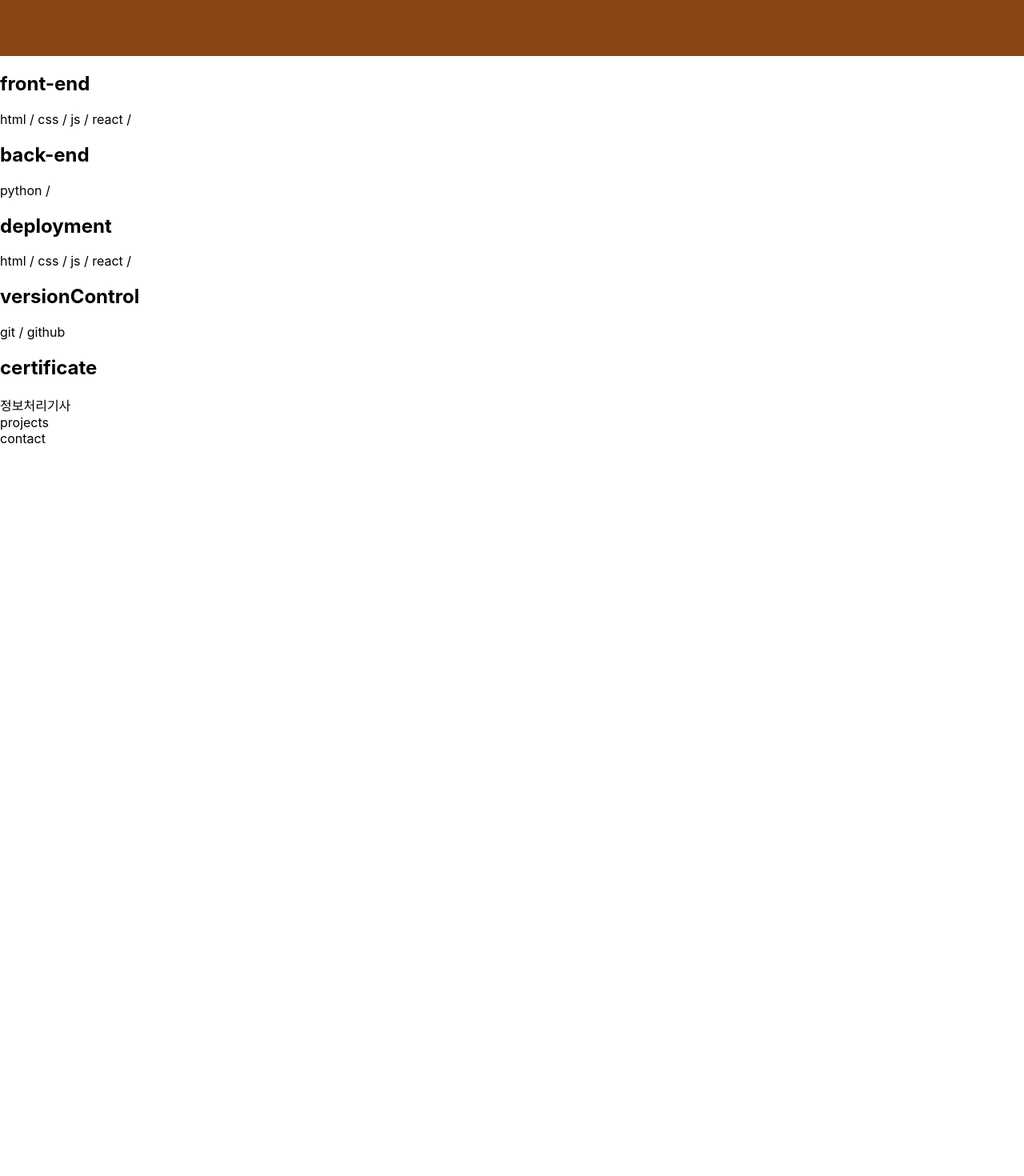
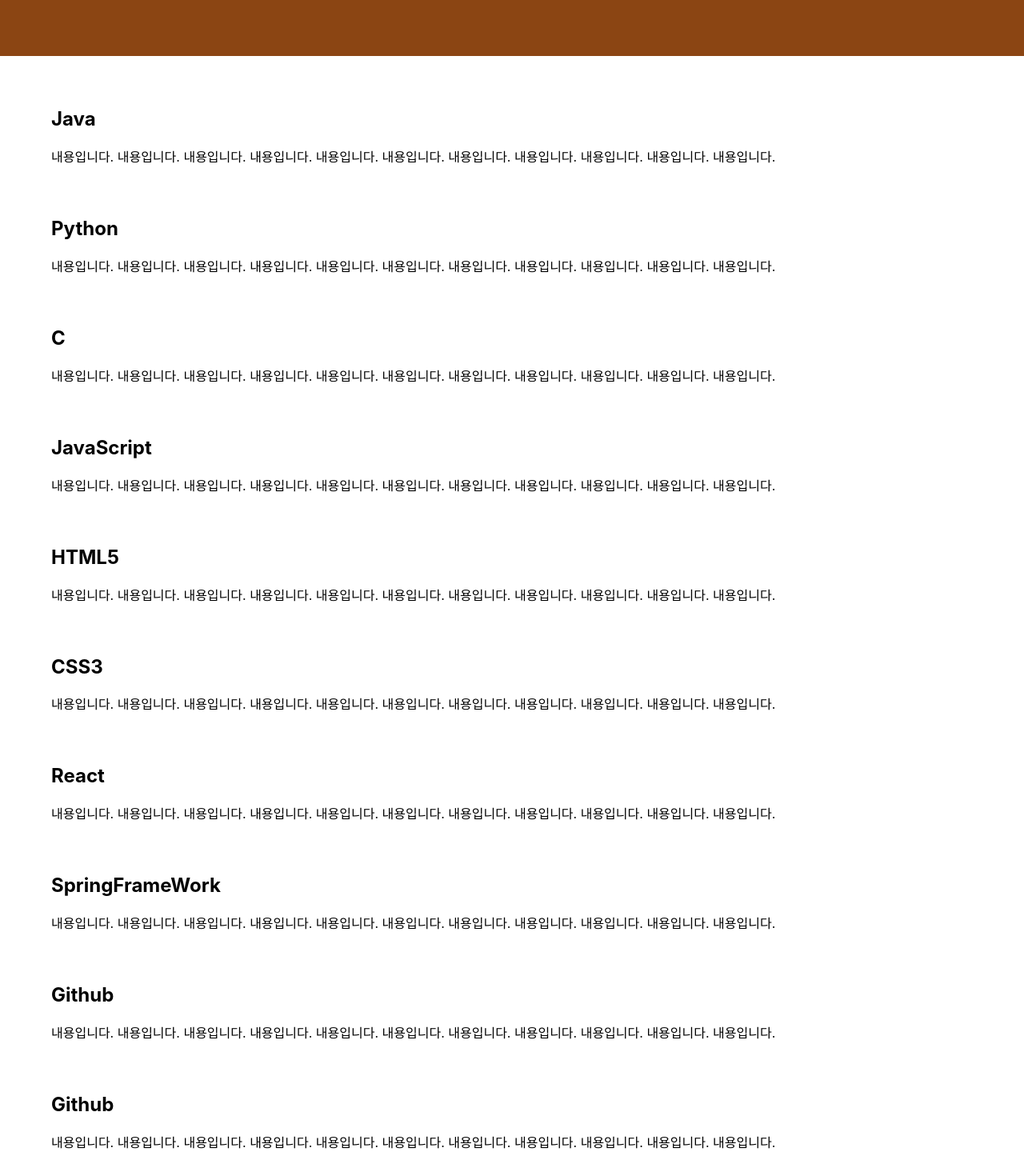
Before and after one commit to ghdnjs18/Portfolio, a React (Create React App) app: page / in a window 1280 px wide. Shown: the part 1040-2510 px from the top of the page at 80% size. Before the commit the page ends 1598 px from the top, so only its background shows below. Built offline with nearby package versions, Linux system fonts and the light colour scheme.

Commit message:
skils 레이아웃 변경

```diff
--- a/src/components/Skils.css
+++ b/src/components/Skils.css
@@ -0,0 +1,3 @@
+.front-end {
+  margin: 5%;
+}
--- a/src/components/Skils.js
+++ b/src/components/Skils.js
@@ -5,20 +5,84 @@
   return (
     <div className="skils">
       <div className="front-end">
-        <h2>front-end</h2>
-        html / css / js / react /
+        <h2>Java</h2>
+        <p>
+          내용입니다. 내용입니다. 내용입니다. 내용입니다. 내용입니다.
+          내용입니다. 내용입니다. 내용입니다. 내용입니다. 내용입니다.
+          내용입니다.
+        </p>
       </div>
-      <div className="back-end">
-        <h2>back-end</h2>python /
+      <div className="front-end">
+        <h2>Python</h2>
+        <p>
+          내용입니다. 내용입니다. 내용입니다. 내용입니다. 내용입니다.
+          내용입니다. 내용입니다. 내용입니다. 내용입니다. 내용입니다.
+          내용입니다.
+        </p>
       </div>
-      <div className="deployment">
-        <h2>deployment</h2>html / css / js / react /
+      <div className="front-end">
+        <h2>C</h2>
+        <p>
+          내용입니다. 내용입니다. 내용입니다. 내용입니다. 내용입니다.
+          내용입니다. 내용입니다. 내용입니다. 내용입니다. 내용입니다.
+          내용입니다.
+        </p>
       </div>
-      <div className="versionControl">
-        <h2>versionControl</h2>git / github
+      <div className="front-end">
+        <h2>JavaScript</h2>
+        <p>
+          내용입니다. 내용입니다. 내용입니다. 내용입니다. 내용입니다.
+          내용입니다. 내용입니다. 내용입니다. 내용입니다. 내용입니다.
+          내용입니다.
+        </p>
       </div>
-      <div className="certificate">
-        <h2>certificate</h2>정보처리기사
+      <div className="front-end">
+        <h2>HTML5</h2>
+        <p>
+          내용입니다. 내용입니다. 내용입니다. 내용입니다. 내용입니다.
+          내용입니다. 내용입니다. 내용입니다. 내용입니다. 내용입니다.
+          내용입니다.
+        </p>
+      </div>
+      <div className="front-end">
+        <h2>CSS3</h2>
+        <p>
+          내용입니다. 내용입니다. 내용입니다. 내용입니다. 내용입니다.
+          내용입니다. 내용입니다. 내용입니다. 내용입니다. 내용입니다.
+          내용입니다.
+        </p>
+      </div>
+      <div className="front-end">
+        <h2>React</h2>
+        <p>
+          내용입니다. 내용입니다. 내용입니다. 내용입니다. 내용입니다.
+          내용입니다. 내용입니다. 내용입니다. 내용입니다. 내용입니다.
+          내용입니다.
+        </p>
+      </div>
+      <div className="front-end">
+        <h2>SpringFrameWork</h2>
+        <p>
+          내용입니다. 내용입니다. 내용입니다. 내용입니다. 내용입니다.
+          내용입니다. 내용입니다. 내용입니다. 내용입니다. 내용입니다.
+          내용입니다.
+        </p>
+      </div>
+      <div className="front-end">
+        <h2>Github</h2>
+        <p>
+          내용입니다. 내용입니다. 내용입니다. 내용입니다. 내용입니다.
+          내용입니다. 내용입니다. 내용입니다. 내용입니다. 내용입니다.
+          내용입니다.
+        </p>
+      </div>
+      <div className="front-end">
+        <h2>Github</h2>
+        <p>
+          내용입니다. 내용입니다. 내용입니다. 내용입니다. 내용입니다.
+          내용입니다. 내용입니다. 내용입니다. 내용입니다. 내용입니다.
+          내용입니다.
+        </p>
       </div>
     </div>
   );
```
